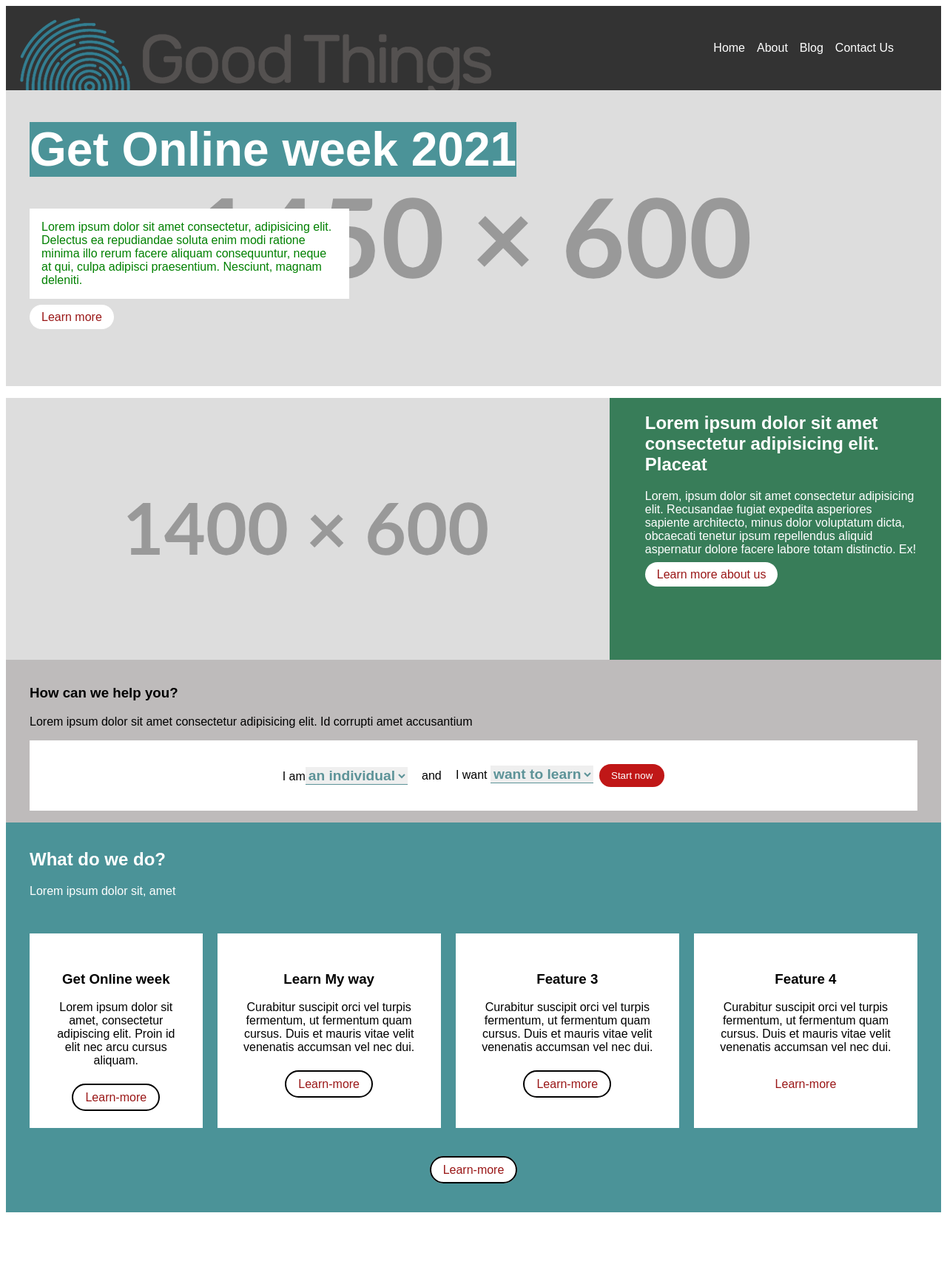
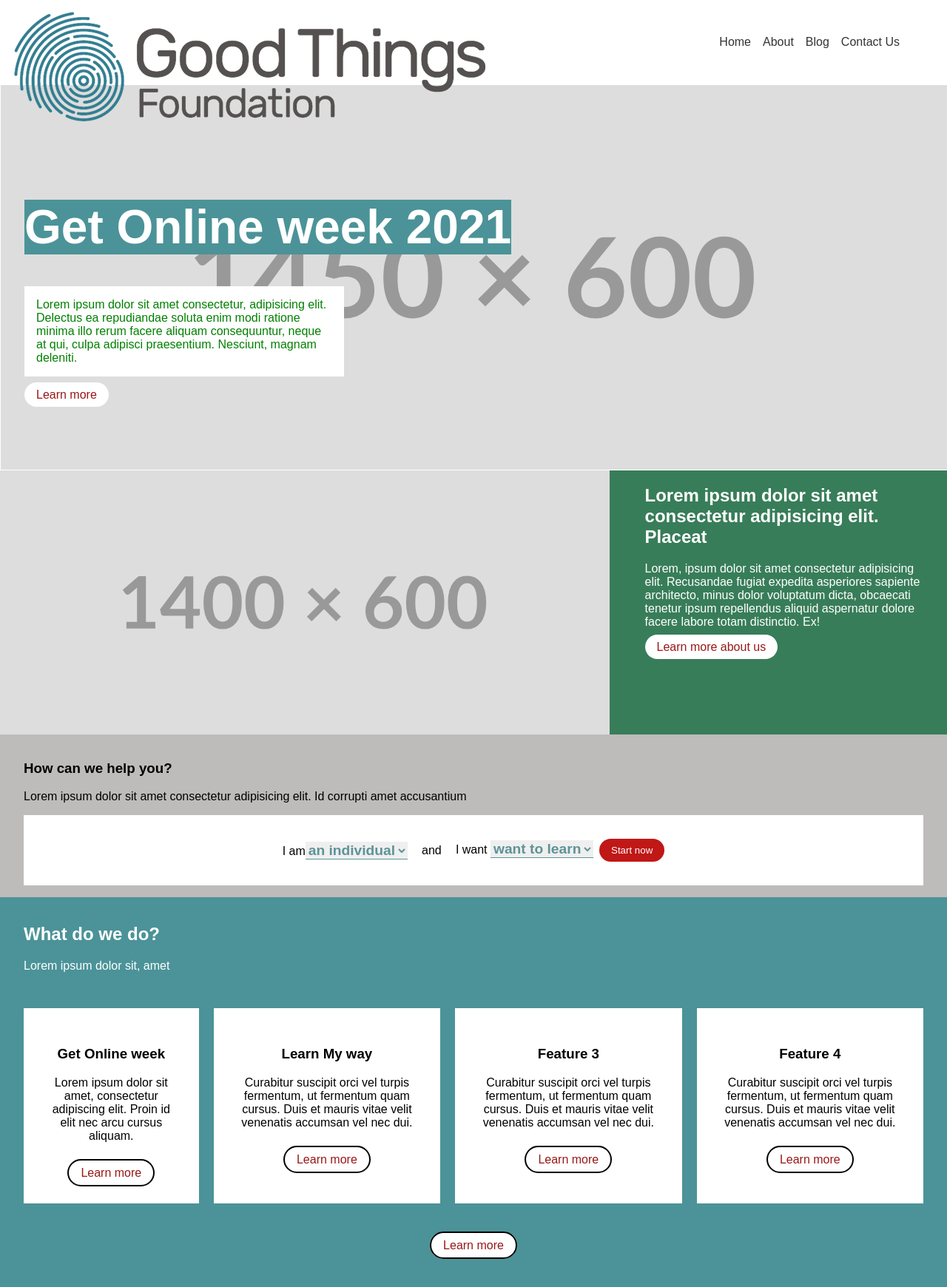
Before and after one commit to khorramk/vue-test-task-1, a Nuxt app: page / in a window 1280 px wide. Shown: the whole page at 74% size. Before the commit the page ends 1647 px from the top, so only its background shows below. Built offline with nearby package versions, Linux system fonts and the light colour scheme.

Commit message:
final touches

```diff
--- a/assets/scss/_appCta.scss
+++ b/assets/scss/_appCta.scss
@@ -1,9 +1,16 @@
 .cta-hero {
     position: relative;
-    height: 400px;
+    height: 430px;
     width: 100%;
-    margin-bottom: 1rem;
+    transform: translate(0, 0);
+    border: 1px solid white;
+    @media screen and (min-width: 768px) {
+        height: 430px;
+    }
 
+    @media screen and (min-width: 1200px) {
+        height: 520px;
+    }
     .cta-img-container {
         width: 100%;
         height: 100%;
@@ -18,9 +25,17 @@
 
     .cta-hero__content {
         position: absolute;
-        top: 0;
+        top: 100px;
         left: 2rem;
         right: 1rem;
+
+        @media screen and (min-width: 768px) {
+            top: 7rem;
+        }
+
+        @media screen and (min-width: 2000px) {
+            top: 25%;
+        }
 
         .cta-hero__title {
             background-color: rgb(75, 147, 152);
@@ -29,6 +44,10 @@
 
             @media screen and (min-width: 1200px) {
                 font-size: 4rem;
+            }
+
+            @media screen and (min-width: 2000px) {
+                font-size: 8rem;
             }
         }
 
--- a/assets/scss/_appHeader.scss
+++ b/assets/scss/_appHeader.scss
@@ -1,8 +1,12 @@
 .navigation {
-  background-color: #333;
-  color: white;
+  background-color: #ffffff;
+  color: #333;
   padding: 3rem;
-  position: relative;
+  position: sticky;
+  z-index: 9999;
+  right: 0;
+  top: 0;
+  left: 0;
 
   .navigation__toggle {
      position: absolute;
@@ -60,7 +64,7 @@
     }
 
     .navigation__link {
-      color: white;
+      color: #333;
       text-decoration: none;
     }
 
--- a/assets/scss/main.scss
+++ b/assets/scss/main.scss
@@ -6,6 +6,10 @@
     color: #ffff;
   }
 
+  body {
+    margin: 0;
+  }
+
   @import '_appHeader';
   @import '_appCta';
   @import '_appCtaLearnMoreSection';
--- a/components/AppCta.vue
+++ b/components/AppCta.vue
@@ -11,7 +11,7 @@
             /img/ctaMobilePlacheolder.svg  600w,
             /img/ctaPlaceholder.svg       1200w
           "
-          sizes="(max-width: 700px) 400px, (max-width: 1000px) 1400px"
+          sizes="(max-width: 700px) 400px, (max-width: 800px) 1400px"
         />
       </client-only>
     </div>
--- a/components/AppFeatureSection.vue
+++ b/components/AppFeatureSection.vue
@@ -17,7 +17,7 @@
             elit nec arcu cursus aliquam.
           </p>
           <app-link-button :bordered="true" page="/learn-more">
-          Learn-more
+          Learn more
         </app-link-button>
         </div>
 
@@ -28,7 +28,7 @@
             cursus. Duis et mauris vitae velit venenatis accumsan vel nec dui.
           </p>
           <app-link-button :bordered="true" page="/learn-more">
-          Learn-more
+          Learn more
         </app-link-button>
         </div>
 
@@ -39,7 +39,7 @@
             cursus. Duis et mauris vitae velit venenatis accumsan vel nec dui.
           </p>
           <app-link-button :bordered="true" page="/learn-more">
-          Learn-more
+          Learn more
         </app-link-button>
         </div>
         <div class="feature">
@@ -48,14 +48,14 @@
             Curabitur suscipit orci vel turpis fermentum, ut fermentum quam
             cursus. Duis et mauris vitae velit venenatis accumsan vel nec dui.
           </p>
-          <app-link-button page="/learn-more">
-          Learn-more
+          <app-link-button :bordered="true" page="/learn-more">
+          Learn more
         </app-link-button>
         </div>
       </div>
       <div class="link-container">
         <app-link-button :bordered="true" page="/learn-more">
-          Learn-more
+          Learn more
         </app-link-button>
       </div>
     </div>
--- a/components/AppHeader.vue
+++ b/components/AppHeader.vue
@@ -2,7 +2,7 @@
   <nav class="navigation" role="navigation" aria-label="Main Navigation">
     <NuxtLink to="/" class="navigation__logo">
       <client-only>
-        <NuxtImg src="/img/logo.png" sizes="200px sm:400px lg:640px" />
+        <NuxtImg src="/img/logo.png" sizes="200px xs:200px sm:400px lg:640px" />
       </client-only>
     </NuxtLink>
 
@@ -17,7 +17,7 @@
       <svg
         class="hamburger-icon"
         viewBox="0 0 100 110"
-        fill="white"
+        fill="#333"
         xmlns="http://www.w3.org/2000/svg"
       >
         <rect class="bar bar1" width="100" height="4" transform="translate(0 0)" />
```
